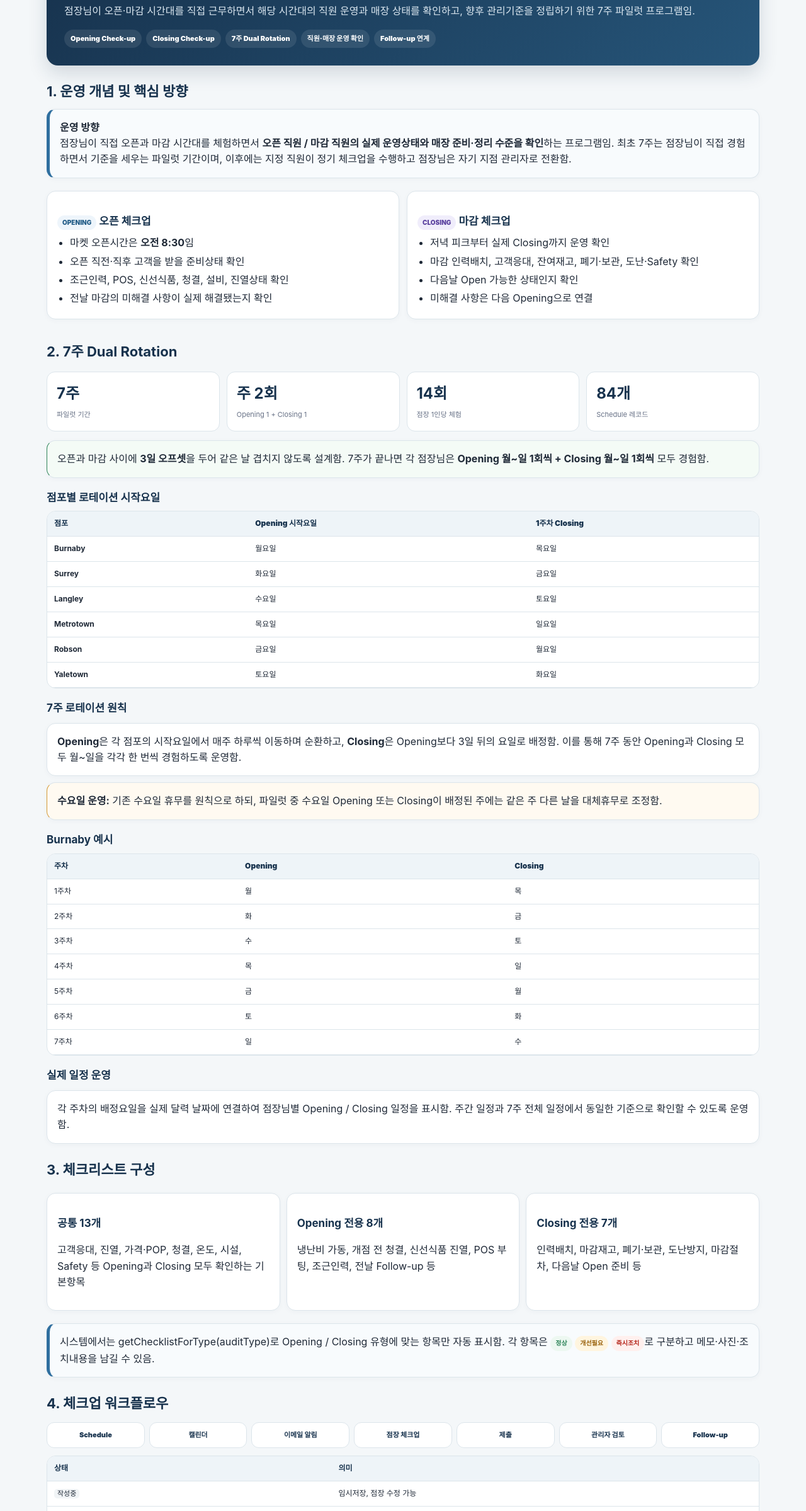
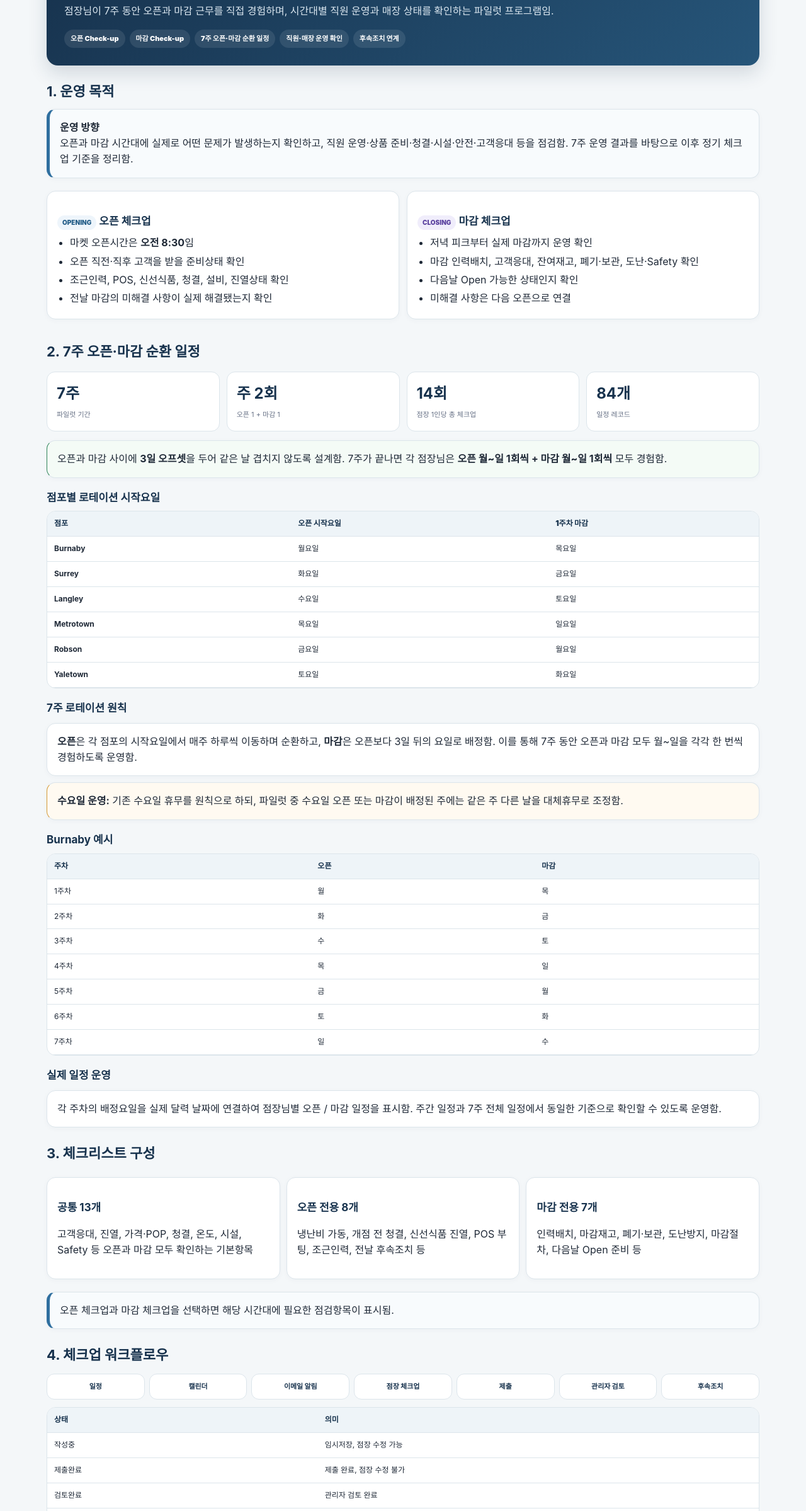
Before and after one commit to DMT-WV/closing-audit, a plain HTML site: page index.html in a window 1280 px wide. Shown: the part 161-2560 px from the top of the page at 63% size. Drawn offline with Linux system fonts and the light colour scheme.

Commit message:
Update index.html

```diff
--- a/index.html
+++ b/index.html
@@ -30,53 +30,52 @@ ul{margin:8px 0 0;padding-left:20px}li{margin:4px 0}.footer{margin-top:28px;colo
 <header class="hero">
 <div class="eyebrow">PILOT PROGRAM · OPENING + CLOSING</div>
 <h1>점장 오픈·마감 운영 체크업 파일럿</h1>
-<p>점장님이 오픈·마감 시간대를 직접 근무하면서 해당 시간대의 직원 운영과 매장 상태를 확인하고, 향후 관리기준을 정립하기 위한 7주 파일럿 프로그램임.</p>
-<div class="pills"><span class="pill">Opening Check-up</span><span class="pill">Closing Check-up</span><span class="pill">7주 Dual Rotation</span><span class="pill">직원·매장 운영 확인</span><span class="pill">Follow-up 연계</span></div>
+<p>점장님이 7주 동안 오픈과 마감 근무를 직접 경험하며, 시간대별 직원 운영과 매장 상태를 확인하는 파일럿 프로그램임.</p>
+<div class="pills"><span class="pill">오픈 Check-up</span><span class="pill">마감 Check-up</span><span class="pill">7주 오픈·마감 순환 일정</span><span class="pill">직원·매장 운영 확인</span><span class="pill">후속조치 연계</span></div>
 </header>
-<section id="concept"><h2>1. 운영 개념 및 핵심 방향</h2>
-<div class="card callout"><b>운영 방향</b><br/>점장님이 직접 오픈과 마감 시간대를 체험하면서 <b>오픈 직원 / 마감 직원의 실제 운영상태와 매장 준비·정리 수준을 확인</b>하는 프로그램임. 최초 7주는 점장님이 직접 경험하면서 기준을 세우는 파일럿 기간이며, 이후에는 지정 직원이 정기 체크업을 수행하고 점장님은 자기 지점 관리자로 전환함.</div>
+<section id="concept"><h2>1. 운영 목적</h2>
+<div class="card callout"><b>운영 방향</b><br/>오픈과 마감 시간대에 실제로 어떤 문제가 발생하는지 확인하고, 직원 운영·상품 준비·청결·시설·안전·고객응대 등을 점검함. 7주 운영 결과를 바탕으로 이후 정기 체크업 기준을 정리함.</div>
 <div class="two">
 <div class="box"><h3><span class="badge open">OPENING</span> 오픈 체크업</h3><ul><li>마켓 오픈시간은 <b>오전 8:30</b>임</li><li>오픈 직전·직후 고객을 받을 준비상태 확인</li><li>조근인력, POS, 신선식품, 청결, 설비, 진열상태 확인</li><li>전날 마감의 미해결 사항이 실제 해결됐는지 확인</li></ul></div>
-<div class="box"><h3><span class="badge close">CLOSING</span> 마감 체크업</h3><ul><li>저녁 피크부터 실제 Closing까지 운영 확인</li><li>마감 인력배치, 고객응대, 잔여재고, 폐기·보관, 도난·Safety 확인</li><li>다음날 Open 가능한 상태인지 확인</li><li>미해결 사항은 다음 Opening으로 연결</li></ul></div>
+<div class="box"><h3><span class="badge close">CLOSING</span> 마감 체크업</h3><ul><li>저녁 피크부터 실제 마감까지 운영 확인</li><li>마감 인력배치, 고객응대, 잔여재고, 폐기·보관, 도난·Safety 확인</li><li>다음날 Open 가능한 상태인지 확인</li><li>미해결 사항은 다음 오픈으로 연결</li></ul></div>
 </div></section>
-<section id="rotation"><h2>2. 7주 Dual Rotation</h2>
-<div class="grid4"><div class="kpi"><strong>7주</strong><span>파일럿 기간</span></div><div class="kpi"><strong>주 2회</strong><span>Opening 1 + Closing 1</span></div><div class="kpi"><strong>14회</strong><span>점장 1인당 체험</span></div><div class="kpi"><strong>84개</strong><span>Schedule 레코드</span></div></div>
-<div class="card green">오픈과 마감 사이에 <b>3일 오프셋</b>을 두어 같은 날 겹치지 않도록 설계함. 7주가 끝나면 각 점장님은 <b>Opening 월~일 1회씩 + Closing 월~일 1회씩</b> 모두 경험함.</div>
+<section id="rotation"><h2>2. 7주 오픈·마감 순환 일정</h2>
+<div class="grid4"><div class="kpi"><strong>7주</strong><span>파일럿 기간</span></div><div class="kpi"><strong>주 2회</strong><span>오픈 1 + 마감 1</span></div><div class="kpi"><strong>14회</strong><span>점장 1인당 총 체크업</span></div><div class="kpi"><strong>84개</strong><span>일정 레코드</span></div></div>
+<div class="card green">오픈과 마감 사이에 <b>3일 오프셋</b>을 두어 같은 날 겹치지 않도록 설계함. 7주가 끝나면 각 점장님은 <b>오픈 월~일 1회씩 + 마감 월~일 1회씩</b> 모두 경험함.</div>
 <h3>점포별 로테이션 시작요일</h3>
-<div class="table"><table><thead><tr><th>점포</th><th>Opening 시작요일</th><th>1주차 Closing</th></tr></thead><tbody>
+<div class="table"><table><thead><tr><th>점포</th><th>오픈 시작요일</th><th>1주차 마감</th></tr></thead><tbody>
 <tr><td><b>Burnaby</b></td><td>월요일</td><td>목요일</td></tr><tr><td><b>Surrey</b></td><td>화요일</td><td>금요일</td></tr>
 <tr><td><b>Langley</b></td><td>수요일</td><td>토요일</td></tr><tr><td><b>Metrotown</b></td><td>목요일</td><td>일요일</td></tr>
 <tr><td><b>Robson</b></td><td>금요일</td><td>월요일</td></tr><tr><td><b>Yaletown</b></td><td>토요일</td><td>화요일</td></tr>
 </tbody></table></div>
 <h3>7주 로테이션 원칙</h3>
-<div class="card"><b>Opening</b>은 각 점포의 시작요일에서 매주 하루씩 이동하며 순환하고, <b>Closing</b>은 Opening보다 3일 뒤의 요일로 배정함. 이를 통해 7주 동안 Opening과 Closing 모두 월~일을 각각 한 번씩 경험하도록 운영함.</div>
-<div class="card amber"><b>수요일 운영:</b> 기존 수요일 휴무를 원칙으로 하되, 파일럿 중 수요일 Opening 또는 Closing이 배정된 주에는 같은 주 다른 날을 대체휴무로 조정함.</div>
+<div class="card"><b>오픈</b>은 각 점포의 시작요일에서 매주 하루씩 이동하며 순환하고, <b>마감</b>은 오픈보다 3일 뒤의 요일로 배정함. 이를 통해 7주 동안 오픈과 마감 모두 월~일을 각각 한 번씩 경험하도록 운영함.</div>
+<div class="card amber"><b>수요일 운영:</b> 기존 수요일 휴무를 원칙으로 하되, 파일럿 중 수요일 오픈 또는 마감이 배정된 주에는 같은 주 다른 날을 대체휴무로 조정함.</div>
 <h3>Burnaby 예시</h3>
-<div class="table"><table><thead><tr><th>주차</th><th>Opening</th><th>Closing</th></tr></thead><tbody>
+<div class="table"><table><thead><tr><th>주차</th><th>오픈</th><th>마감</th></tr></thead><tbody>
 <tr><td>1주차</td><td>월</td><td>목</td></tr><tr><td>2주차</td><td>화</td><td>금</td></tr><tr><td>3주차</td><td>수</td><td>토</td></tr><tr><td>4주차</td><td>목</td><td>일</td></tr><tr><td>5주차</td><td>금</td><td>월</td></tr><tr><td>6주차</td><td>토</td><td>화</td></tr><tr><td>7주차</td><td>일</td><td>수</td></tr>
 </tbody></table></div>
 <h3>실제 일정 운영</h3>
-<div class="card">각 주차의 배정요일을 실제 달력 날짜에 연결하여 점장님별 Opening / Closing 일정을 표시함. 주간 일정과 7주 전체 일정에서 동일한 기준으로 확인할 수 있도록 운영함.</div>
+<div class="card">각 주차의 배정요일을 실제 달력 날짜에 연결하여 점장님별 오픈 / 마감 일정을 표시함. 주간 일정과 7주 전체 일정에서 동일한 기준으로 확인할 수 있도록 운영함.</div>
 </section>
-
 <section id="checklist"><h2>3. 체크리스트 구성</h2>
 <div class="three">
-<div class="box"><h3>공통 13개</h3><p>고객응대, 진열, 가격·POP, 청결, 온도, 시설, Safety 등 Opening과 Closing 모두 확인하는 기본항목</p></div>
-<div class="box"><h3>Opening 전용 8개</h3><p>냉난비 가동, 개점 전 청결, 신선식품 진열, POS 부팅, 조근인력, 전날 Follow-up 등</p></div>
-<div class="box"><h3>Closing 전용 7개</h3><p>인력배치, 마감재고, 폐기·보관, 도난방지, 마감절차, 다음날 Open 준비 등</p></div>
+<div class="box"><h3>공통 13개</h3><p>고객응대, 진열, 가격·POP, 청결, 온도, 시설, Safety 등 오픈과 마감 모두 확인하는 기본항목</p></div>
+<div class="box"><h3>오픈 전용 8개</h3><p>냉난비 가동, 개점 전 청결, 신선식품 진열, POS 부팅, 조근인력, 전날 후속조치 등</p></div>
+<div class="box"><h3>마감 전용 7개</h3><p>인력배치, 마감재고, 폐기·보관, 도난방지, 마감절차, 다음날 Open 준비 등</p></div>
 </div>
-<div class="card callout">시스템에서는 getChecklistForType(auditType)로 Opening / Closing 유형에 맞는 항목만 자동 표시함. 각 항목은 <span class="badge good">정상</span> <span class="badge warn">개선필요</span> <span class="badge urgent">즉시조치</span>로 구분하고 메모·사진·조치내용을 남길 수 있음.</div></section>
+<div class="card callout">오픈 체크업과 마감 체크업을 선택하면 해당 시간대에 필요한 점검항목이 표시됨.</div></section>
 <section id="workflow"><h2>4. 체크업 워크플로우</h2>
-<div class="flow"><div>Schedule</div><div>캘린더</div><div>이메일 알림</div><div>점장 체크업</div><div>제출</div><div>관리자 검토</div><div>Follow-up</div></div>
+<div class="flow"><div>일정</div><div>캘린더</div><div>이메일 알림</div><div>점장 체크업</div><div>제출</div><div>관리자 검토</div><div>후속조치</div></div>
 <div class="table"><table><thead><tr><th>상태</th><th>의미</th></tr></thead><tbody>
-<tr><td><span class="code">작성중</span></td><td>임시저장, 점장 수정 가능</td></tr><tr><td><span class="code">제출완료</span></td><td>제출 완료, 점장 수정 불가</td></tr><tr><td><span class="code">검토완료</span></td><td>관리자 검토 완료</td></tr><tr><td><span class="code">후속조치 필요</span></td><td>후속조치 필요</td></tr><tr><td><span class="code">종결</span></td><td>종결</td></tr>
+<tr><td>작성중</td><td>임시저장, 점장 수정 가능</td></tr><tr><td>제출완료</td><td>제출 완료, 점장 수정 불가</td></tr><tr><td>검토완료</td><td>관리자 검토 완료</td></tr><tr><td>후속조치 필요</td><td>후속조치 필요</td></tr><tr><td>종결</td><td>종결</td></tr>
 </tbody></table></div>
 <h3>자동 이메일 알림</h3>
 <div class="two">
-<div class="box"><h3>Opening · 08:00</h3><p>Vancouver 기준 매일 08:00에 당일 Opening Schedule을 조회하고 담당 점장에게 시작 30분 전 알림 메일과 시작 링크를 발송함.</p></div>
-<div class="box"><h3>Closing · 13:30</h3><p>Vancouver 기준 매일 13:30에 당일 Closing Schedule을 조회하고 담당 점장에게 시작 30분 전 알림을 발송함.</p></div>
+<div class="box"><h3>오픈 · 08:00</h3><p>Vancouver 기준 매일 08:00에 당일 오픈 일정을 조회하고 담당 점장에게 시작 30분 전 알림 메일과 시작 링크를 발송함.</p></div>
+<div class="box"><h3>마감 · 13:30</h3><p>Vancouver 기준 매일 13:30에 당일 마감 일정을 조회하고 담당 점장에게 시작 30분 전 알림을 발송함.</p></div>
 </div></section>
-<section><h2>5. Follow-up 시스템</h2>
+<section><h2>5. 후속조치 시스템</h2>
 <div class="card">체크업에서 <span class="badge warn">개선필요</span> 또는 <span class="badge urgent">즉시조치</span>가 있으면 FollowUp 레코드를 생성함.</div>
 <div class="table"><table><thead><tr><th>구분</th><th>운영</th></tr></thead><tbody>
 <tr><td>담당부서</td><td>Store, Facilities, HR, IT, T-Brothers 등 10개 부서</td></tr><tr><td>우선순위</td><td>Normal / High / Urgent</td></tr><tr><td>상태</td><td>Open → In Progress → Waiting → Completed</td></tr><tr><td>완료확인</td><td>완료 메모 + 필요 시 사진 첨부</td></tr>
@@ -87,25 +86,25 @@ ul{margin:8px 0 0;padding-left:20px}li{margin:4px 0}.footer{margin-top:28px;colo
 <tbody>
 <tr><td>체크업 기록</td><td>본인 점포 자료 조회·작성</td><td>전 지점 조회·관리</td></tr>
 <tr><td>일정</td><td>본인 점포 일정 확인</td><td>전 지점 일정 관리</td></tr>
-<tr><td>Follow-up</td><td>본인 점포 진행상황 관리</td><td>전 지점 진행상황 관리</td></tr>
+<tr><td>후속조치</td><td>본인 점포 진행상황 관리</td><td>전 지점 진행상황 관리</td></tr>
 </tbody>
 </table></div>
-<div class="card amber">점장님은 본인 지점의 일정·체크업 결과·Follow-up을 관리하고, 본사 관리자는 6개 지점 전체 현황을 통합해서 확인하는 방식으로 운영함.</div></section>
+<div class="card amber">점장님은 본인 지점의 일정·체크업 결과·후속조치을 관리하고, 본사 관리자는 6개 지점 전체 현황을 통합해서 확인하는 방식으로 운영함.</div></section>
 <section id="dashboard"><h2>7. 대시보드 및 관리 기능</h2>
 <div class="two">
-<div class="box"><h3>본사 관리자</h3><ul><li>제출 체크업 / 정상 / 개선 / 즉시조치 / 미완료 KPI</li><li>All / Opening / Closing 주간 Schedule</li><li>주간 완료율·이슈 빈도</li><li>점포별 비교·월간 요약</li><li>7주 성과 리포트·최근 체크업</li></ul></div>
-<div class="box"><h3>점장 Home / Schedule</h3><ul><li>오늘 / 다음 Opening·Closing 일정</li><li>최근 체크업·진행 중 Follow-up</li><li>7주 Rotation Calendar</li><li>주차별 상세일정</li><li>수요일 배정 주에만 대체휴무 안내</li></ul></div>
+<div class="box"><h3>본사 관리자</h3><ul><li>제출 체크업 / 정상 / 개선 / 즉시조치 / 미완료 KPI</li><li>All / 오픈 / 마감 주간 일정</li><li>주간 완료율·이슈 빈도</li><li>점포별 비교·월간 요약</li><li>7주 성과 리포트·최근 체크업</li></ul></div>
+<div class="box"><h3>점장 Home / 일정</h3><ul><li>오늘 / 다음 오픈·마감 일정</li><li>최근 체크업·진행 중 후속조치</li><li>7주 순환 일정 Calendar</li><li>주차별 상세일정</li><li>수요일 배정 주에만 대체휴무 안내</li></ul></div>
 </div></section>
-<section id="after"><h2>8. 7주 파일럿 이후 운영 전환</h2>
+<section id="after"><h2>8. 7주 이후 운영</h2>
 <div class="phase">
-<div class="box"><h3>Phase 1 · 7주</h3><b>점장 직접 체험</b><ul><li>Opening 주 1회</li><li>Closing 주 1회</li><li>각 요일 모두 경험</li><li>오픈·마감 직원 운영 직접 확인</li><li>향후 관리기준 습득</li></ul></div>
+<div class="box"><h3>1단계 · 7주</h3><b>점장 직접 체험</b><ul><li>오픈 주 1회</li><li>마감 주 1회</li><li>각 요일 모두 경험</li><li>오픈·마감 직원 운영 직접 확인</li><li>향후 관리기준 습득</li></ul></div>
 <div class="arrow">→</div>
-<div class="box"><h3>Phase 2 · 정규 운영</h3><b>직원 체크업 + 점장 관리자</b><ul><li>지정 직원이 지점코드로 Opening/Closing 체크업</li><li>직원은 현장 기록·사진·제출 수행</li><li>점장은 자기 지점 관리자모드로 현황·이슈·Follow-up 관리</li><li>본사는 6개 지점 통합관리</li></ul></div>
+<div class="box"><h3>2단계 · 정규 운영</h3><b>직원 체크업 + 점장 관리자</b><ul><li>지정 직원이 지점코드로 오픈/마감 체크업</li><li>직원은 현장 기록·사진·제출 수행</li><li>점장은 자기 지점 관리자모드로 현황·이슈·후속조치 관리</li><li>본사는 6개 지점 통합관리</li></ul></div>
 </div>
-<div class="card green">장기 운영은 <b>Closing → 미해결 사항 → 다음 Opening 확인 → 점장 검토 → Follow-up → 본사 분석</b> 구조로 연결함. 즉 <b>OPEN → OPERATE → CLOSE → PREPARE → OPEN</b>의 연속 운영관리 Cycle을 구축함.</div></section>
+<div class="card green">장기 운영은 <b>마감 → 미해결 사항 → 다음 오픈 확인 → 점장 검토 → 후속조치 → 본사 분석</b> 구조로 연결함. 즉 <b>오픈 → 영업 → 마감 → 다음날 준비 → 오픈</b>의 연속 운영관리 Cycle을 구축함.</div></section>
 <section><h2>9. 전체 연결 구조</h2>
-<div class="flow"><div>Schedule</div><div>Calendar</div><div>Email</div><div>Opening/Closing</div><div>Review</div><div>Follow-up</div><div>Dashboard</div></div>
-<div class="card red"><b>파일럿 운영 방향:</b> 점장님이 직접 오픈·마감 시간대를 경험하면서 직원 운영과 매장 상태를 확인하고, 이후 정기 체크업을 관리할 수 있는 기준과 경험을 확보하는 프로그램임.</div></section>
-<div class="footer">HANNAM SUPERMARKET · Store Operations Opening &amp; Closing Check-up Pilot Program · Internal Use</div>
+<div class="flow"><div>일정</div><div>Calendar</div><div>Email</div><div>오픈/마감</div><div>Review</div><div>후속조치</div><div>관리 화면</div></div>
+<div class="card red"><b>운영 결과 활용:</b> 7주 동안 확인된 내용을 바탕으로 반복 문제, 시간대별 문제, 직원 운영 및 매장 준비상태를 정리하고 정규 체크업 운영에 반영함.</div></section>
+<div class="footer">HANNAM SUPERMARKET · Store Operations 오픈 &amp; 마감 Check-up Pilot Program · Internal Use</div>
 </main>
 </body></html>
```
